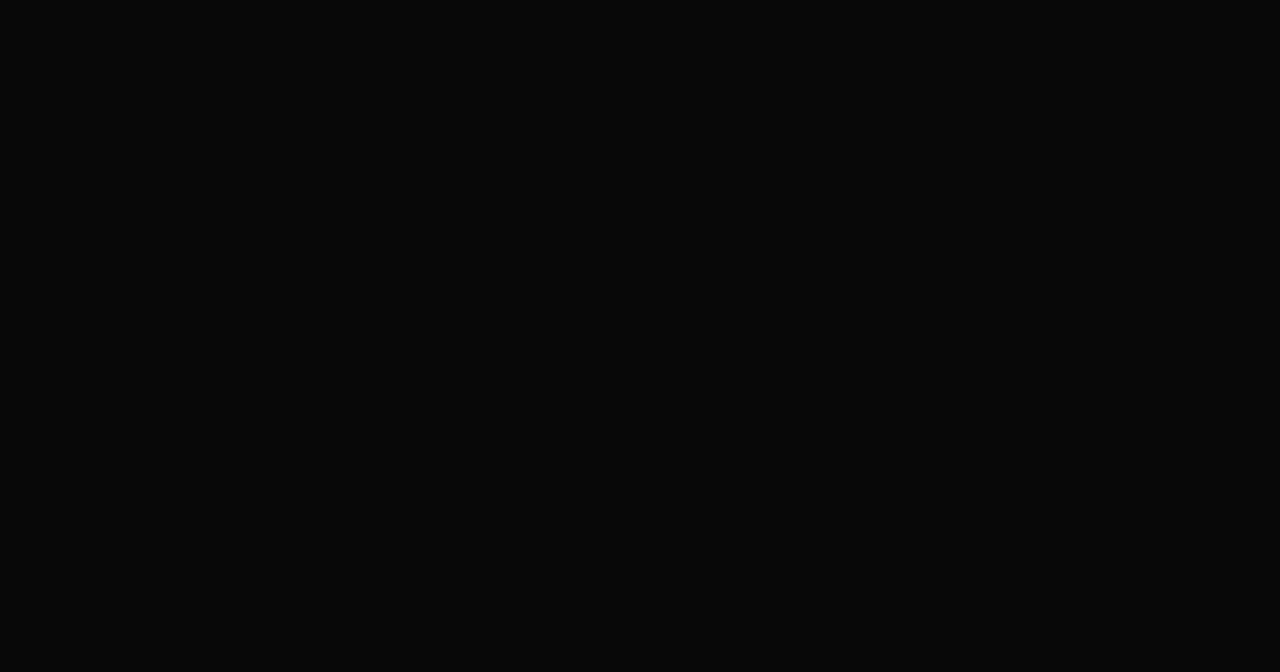
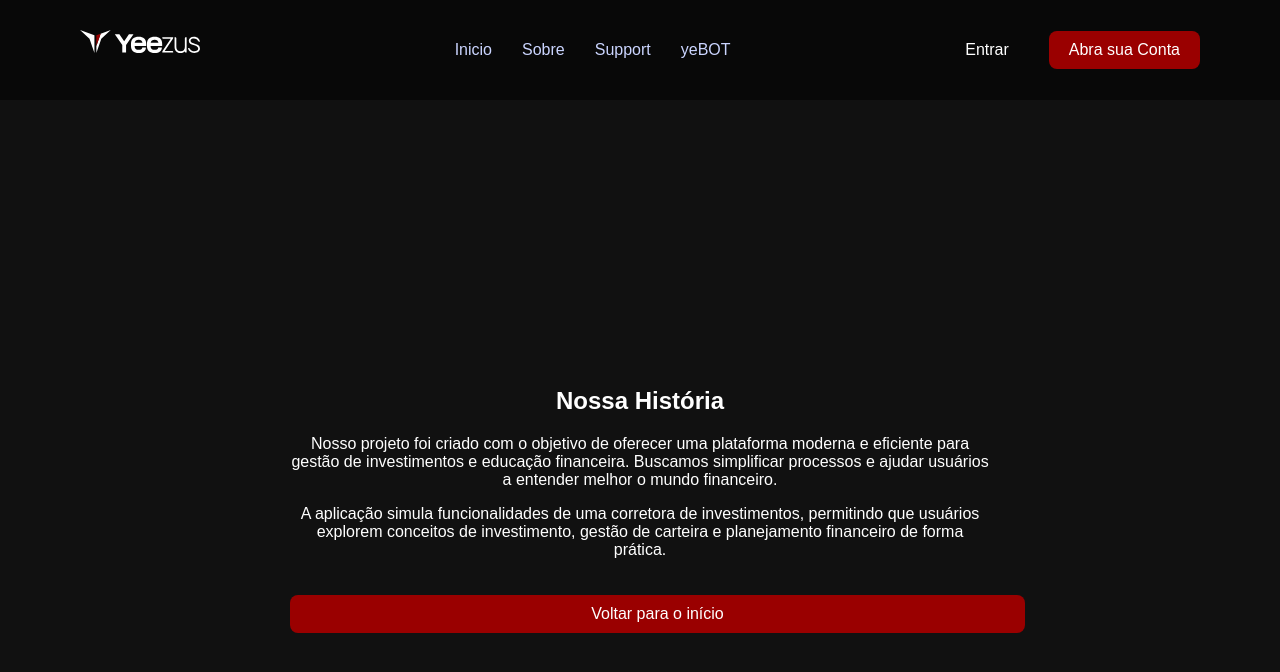
Before and after one commit to eduardoerthal/yeezus, a React (Vite) app: page /historia in a window 1280 px wide. Before the commit this address had no page. Shown: the top 672 px of the page. Built offline with nearby package versions, Linux system fonts and the light colour scheme.

Commit message:
Arrumei algumas coisas

```diff
--- a/src/components/Navbar.css
+++ b/src/components/Navbar.css
@@ -47,6 +47,7 @@ color:white;
   position: relative;
 }
 
+/* dropdown do sobre */
 /* deixa escondido */
 .dropdown{
   position: absolute;
@@ -64,7 +65,7 @@ color:white;
   transition: all 0.25s ease;
 }
 
-/* aparece quando o mouse estiver no "Sobre" */
+/* aparece quando o mouse estiver no sobre */
 .menu-item:hover .dropdown{
   opacity: 1;
   visibility: visible;
@@ -73,5 +74,8 @@ color:white;
 .dropdown-column h4{
   font-size: 14px;
   color: #9a0000;
-  margin-bottom: 10px;
+  margin-bottom: 15px;
 }
+.dropdown li{
+    margin-bottom: 12px;
+}
--- a/src/components/Navbar.jsx
+++ b/src/components/Navbar.jsx
@@ -16,33 +16,33 @@ export function Navbar() {
         <li><Link to="/">Inicio</Link></li>
 
         <li className="menu-item">
-          <Link to="/sobre">Sobre</Link>
+          <Link>Sobre</Link>
 
           <ul className="dropdown">
 
             <div className="dropdown-column">
               <h4>A Yeezus</h4>
-              <li><Link to="/sobre/empresa">Sobre a empresa</Link></li>
-              <li><Link to="/sobre/historia">História</Link></li>
+              <li><Link to="/empresa">Sobre a empresa</Link></li>
+              <li><Link to="/historia">História</Link></li>
             </div>
 
             <div className="dropdown-column">
               <h4>Nossa atuação</h4>
-              <li><Link to="/sobre/equipe">Equipe</Link></li>
-              <li><Link to="/sobre/compliance">Compliance</Link></li>
+              <li><Link to="/equipe">Equipe</Link></li>
+              <li><Link to="/compliance">Compliance</Link></li>
             </div>
 
             <div className="dropdown-column">
               <h4>Educação</h4>
-              <li><Link to="/sobre/educacao">Yeezus Educação</Link></li>
-              <li><Link to="/sobre/escritorio">Encontre um escritório</Link></li>
+              <li><Link to="/educacao">Yeezus Educação</Link></li>
+              <li><Link to="/escritorio">Encontre um escritório</Link></li>
             </div>
 
             <div className="dropdown-column">
               <h4>Trabalhe conosco</h4>
-              <li><Link to="/sobre/assessor">Seja um assessor</Link></li>
-              <li><Link to="/sobre/consultor">Seja um consultor</Link></li>
-              <li><Link to="/sobre/fornecedor">Seja um fornecedor</Link></li>
+              <li><Link to="/assessor">Seja um assessor</Link></li>
+              <li><Link to="/consultor">Seja um consultor</Link></li>
+              <li><Link to="/fornecedor">Seja um fornecedor</Link></li>
             </div>
 
           </ul>
--- a/src/pages/Sobre.jsx
+++ b/src/pages/Historia.jsx
@@ -1,5 +1,5 @@
 import React from "react";
-import "../styles/Sobre.css";
+import "../styles/Historia.css";
 import { Navbar } from "../components/Navbar.jsx";
 import { Link } from "react-router-dom";
 
@@ -10,7 +10,7 @@ return (
     <section className="hero-sobre">
 
     <div className="sobre-container">
-        <h1>Sobre Nós</h1>
+        <h1>Nossa História</h1>
 
         <p>
         Nosso projeto foi criado com o objetivo de oferecer uma plataforma
--- a/src/routes/Router.jsx
+++ b/src/routes/Router.jsx
@@ -5,7 +5,7 @@ import Entrar from "../pages/Entrar.jsx";
 import Cadastro from "../pages/Cadastro_inical.jsx";
 import Cadastro_resto from "../pages/Cadastro.jsx";
 import ChatPage from "../pages/chat/ChatPage.jsx";
-import Sobre from "../pages/Sobre.jsx";
+import Historia from "../pages/Historia.jsx";
 
 function Router() {
   return (
@@ -18,7 +18,7 @@ function Router() {
         <Route path="/cadastro_resto" element={<Cadastro_resto />} />
         <Route path="/cadastre_aqui" element={<Cadastro />} />
         <Route path="/yeBOT" element={ <ChatPage />} />
-        <Route path="/sobre" element={<Sobre /> } />
+        <Route path="/historia" element={<Historia /> } />
 
       </Routes>
     </BrowserRouter>
--- a/src/styles/Cadastro.css
+++ b/src/styles/Cadastro.css
@@ -17,6 +17,7 @@
   flex-direction: column;
   align-items: center;
   gap: 15px;
+  color: white;
 }
 
 .campo {
--- a/src/styles/Entrar.css
+++ b/src/styles/Entrar.css
@@ -10,6 +10,7 @@ background:#07080a;
 padding:40px;
 border-radius:10px;
 width:300px;
+color: white;
 }
 
 input{
--- a/src/styles/Inicio.css
+++ b/src/styles/Inicio.css
@@ -98,7 +98,7 @@ body, html {
 }
 
 .card-link__text {
-  display: flex ;
+  display:grid;
   font-size: 0.9rem;
   margin-bottom: 15px;
 }
```
Also changed, not shown: src/styles/Historia.css (renamed from src/styles/Sobre.css).
